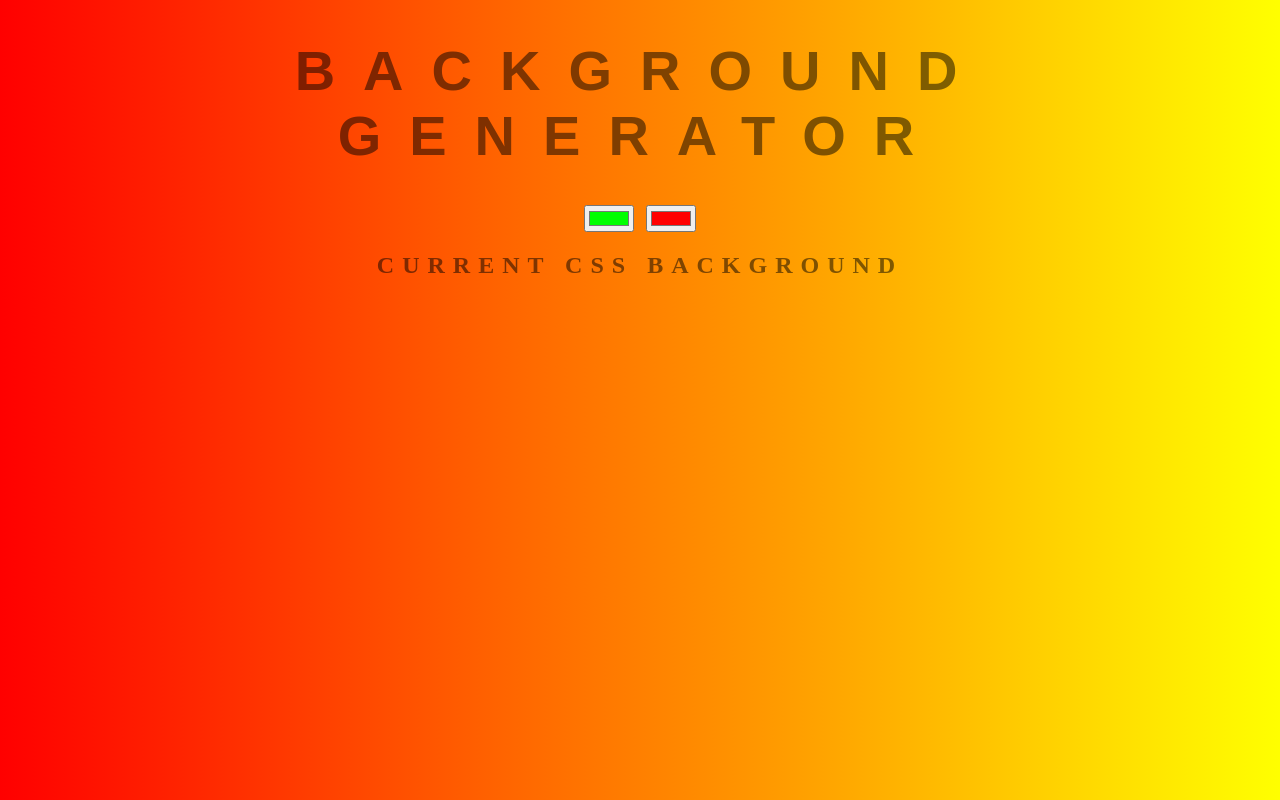
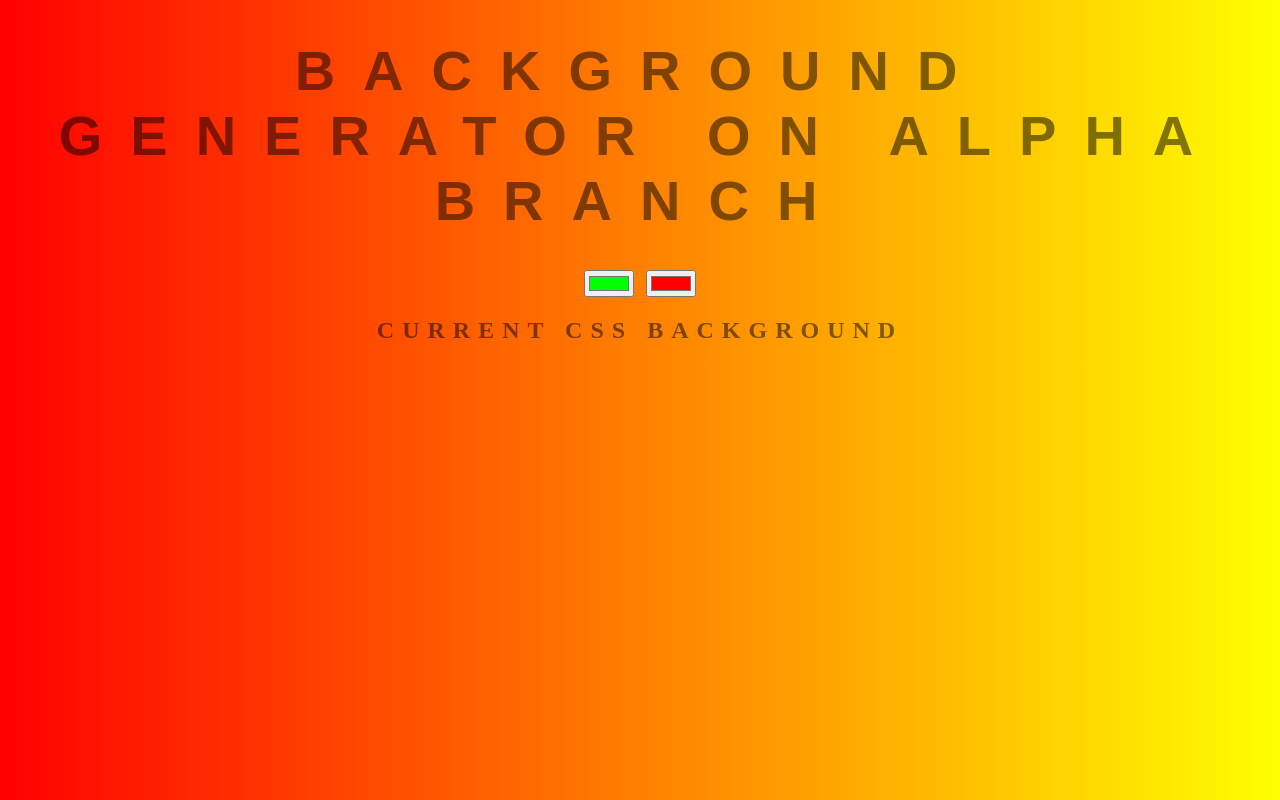
Before and after one commit to siznkocy/background-generator, a plain HTML site: page index.html in a window 1280 px wide. Drawn offline with Linux system fonts and the light colour scheme.

Commit message:
edited html for 'alpha' branch

```diff
--- a/index.html
+++ b/index.html
@@ -8,7 +8,7 @@
     <title>COOL Background</title>
   </head>
   <body id = "gradient">
-    <h1 id ="header">Background Generator</h1>
+    <h1 id ="header">Background Generator On alpha branch</h1>
     <input class = "color1" type="color" name="color1" value="#00ff00" />
     <input class = "color2" type="color" name="color2" value="#ff0000" />
     <h2>Current CSS Background</h2>
```
